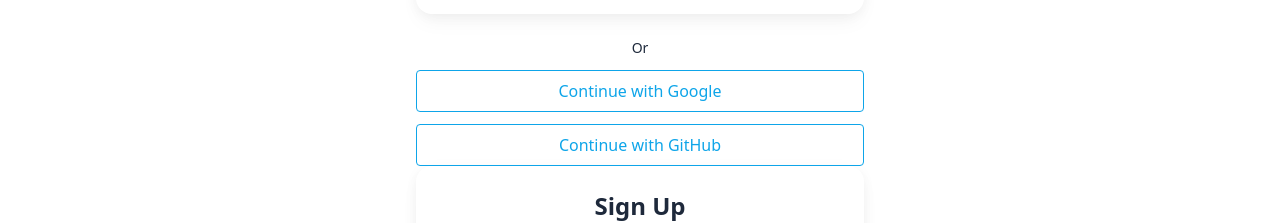
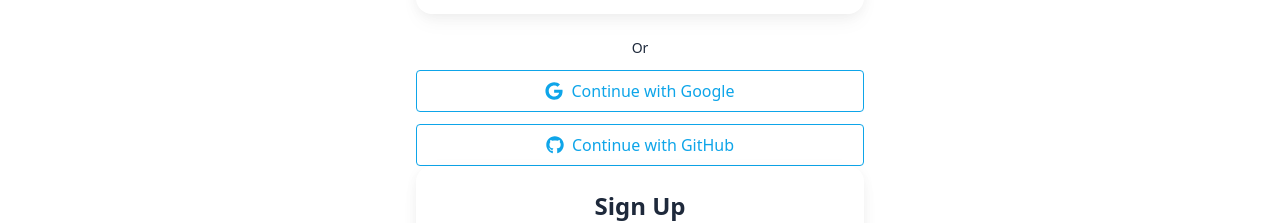
Before and after one commit to Project-ORDO/ordo-client, a React (Vite) app: page / in a window 1280 px wide. Shown: the part 418-641 px from the top of the page. Built offline with nearby package versions, Linux system fonts and the light colour scheme.

Commit message:
faet: add the icons for the button google and github on login

```diff
--- a/src/pages/user/Login.jsx
+++ b/src/pages/user/Login.jsx
@@ -2,6 +2,8 @@
 
 import AuthForm from "../../components/Form";
 import { loginSchema } from "../../validations/authValidation";
+import { FaGoogle, FaGithub } from "react-icons/fa";
+
 const LoginForm = () => {
   const handleLogin = (data) => {
     console.log("Login Data:", data);
@@ -45,14 +47,17 @@
         ]}
       />
       {/* Social Login Buttons BELOW the form */}
+
       <div className="mt-6 space-y-3 text-center">
-        <p className="text-[rgb(var(--text-primary))]  text-sm">Or</p>
+        <p className="text-[rgb(var(--text-primary))] text-sm">Or</p>
 
-        <button className="w-full border py-2 rounded btn-outline font-medium">
+        <button className="w-full border py-2 rounded btn-outline font-medium flex items-center justify-center gap-2">
+          <FaGoogle className="text-lg" />
           Continue with Google
         </button>
 
-        <button className="w-full border py-2 rounded btn-outline font-medium">
+        <button className="w-full border py-2 rounded btn-outline font-medium flex items-center justify-center gap-2">
+          <FaGithub className="text-lg" />
           Continue with GitHub
         </button>
       </div>
--- a/src/pages/user/Signup.jsx
+++ b/src/pages/user/Signup.jsx
@@ -65,7 +65,6 @@
           Continue with GitHub
         </button>
       </div>
-
     </div>
   );
 };
```
Also changed, not shown: src/components/Form.jsx (+4 -4 lines). Lines whose indentation alone changed are shown as unchanged.
